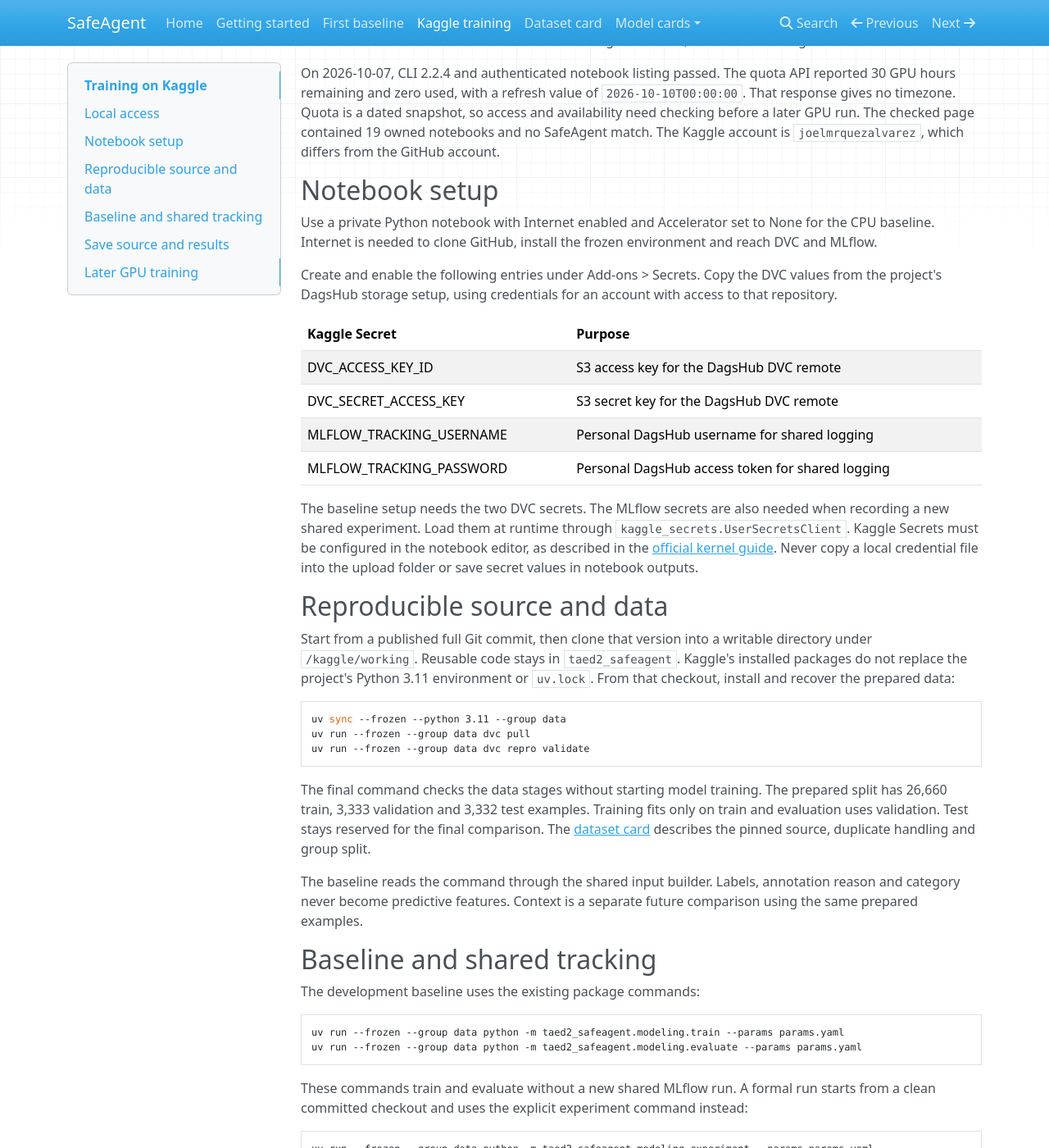
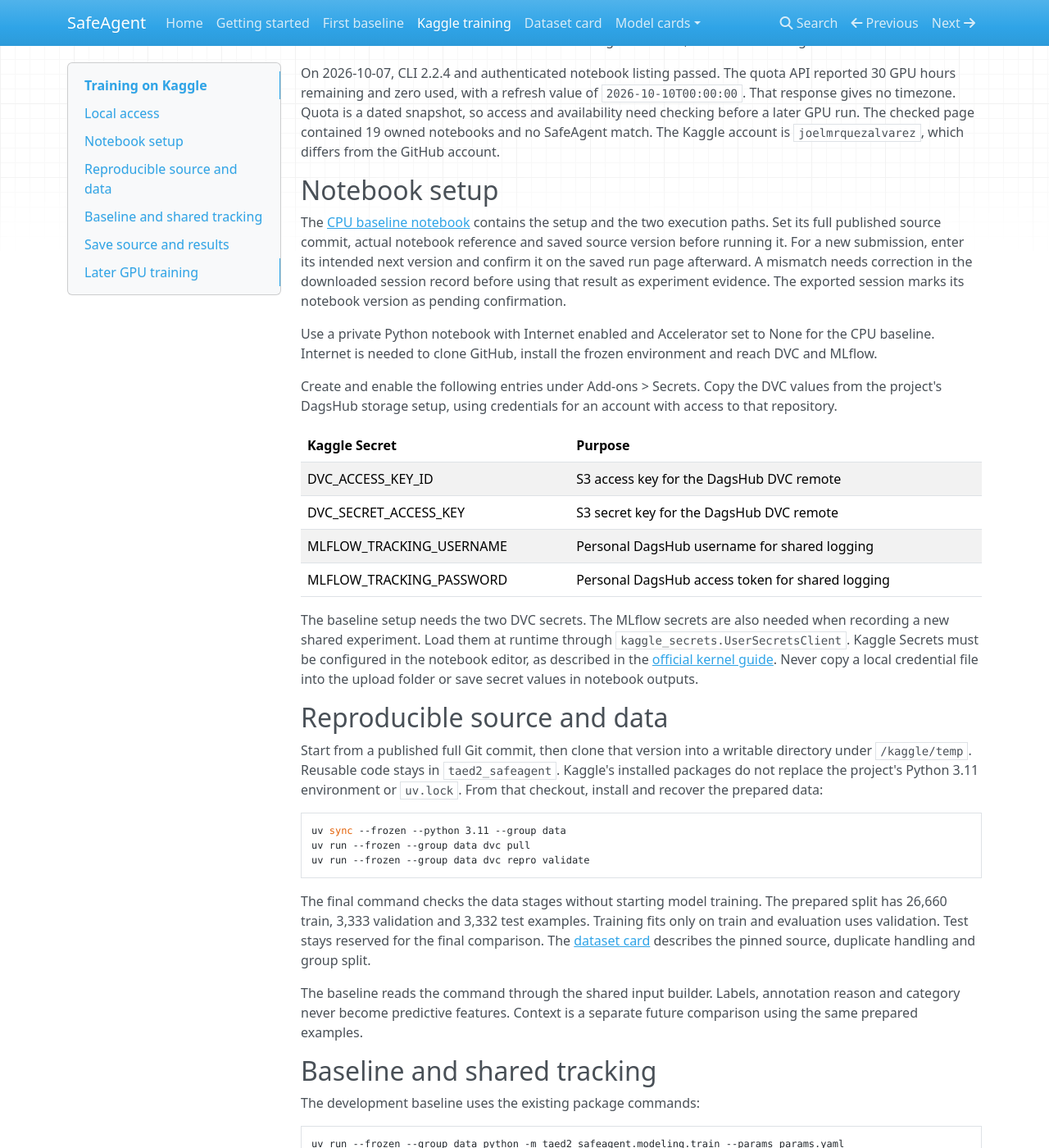
Before and after one commit to taed2-2627q1-gced-upc/taed2-SafeAgent, an MkDocs documentation site: the page built from docs/kaggle-training.md, in a window 1280 px wide and 1400 px high, scrolled down 472 px. Shown: the whole window at 82% size. Built offline with MkDocs 1.6.1, drawn with Linux system fonts in a browser that asks for light colours; nearby versions of some CDN libraries; some of the changed text lies outside the part shown.

Commit message:
feat(training): add the Kaggle baseline notebook

```diff
--- a/docs/kaggle-training.md
+++ b/docs/kaggle-training.md
@@ -36,6 +36,14 @@
 
 ## Notebook setup
 
+The [CPU baseline notebook](https://github.com/taed2-2627q1-gced-upc/taed2-SafeAgent/blob/main/notebooks/kaggle_baseline.ipynb)
+contains the setup and the two execution paths. Set its full published source
+commit, actual notebook reference and saved source version before running it.
+For a new submission, enter its intended next version and confirm it on the
+saved run page afterward. A mismatch needs correction in the downloaded session
+record before using that result as experiment evidence.
+The exported session marks its notebook version as pending confirmation.
+
 Use a private Python notebook with Internet enabled and Accelerator set to None
 for the CPU baseline. Internet is needed to clone GitHub, install the frozen
 environment and reach DVC and MLflow.
@@ -61,7 +69,7 @@
 ## Reproducible source and data
 
 Start from a published full Git commit, then clone that version into a writable
-directory under `/kaggle/working`. Reusable code stays in `taed2_safeagent`.
+directory under `/kaggle/temp`. Reusable code stays in `taed2_safeagent`.
 Kaggle's installed packages do not replace the project's Python 3.11 environment
 or `uv.lock`. From that checkout, install and recover the prepared data:
 
@@ -105,6 +113,12 @@
 The run receipt is `reports/baseline/mlflow_run.json`. Recovered receipts belong
 to their original runs and are not evidence of a new Kaggle experiment.
 
+The notebook exports selected files to `/kaggle/working/safeagent-results`.
+The model, reports, settings and `session.json` identify the result, with the
+recovered input version in `input_dvc.lock`. A formal run also exports its new
+`output_dvc.lock`. Development training does not version or upload its new model.
+The temporary checkout, installed environment and caches are not exported.
+
 ## Save source and results
 
 Prepare an upload directory outside the checkout containing only the notebook
```
Also changed, not shown: 2 other files.
